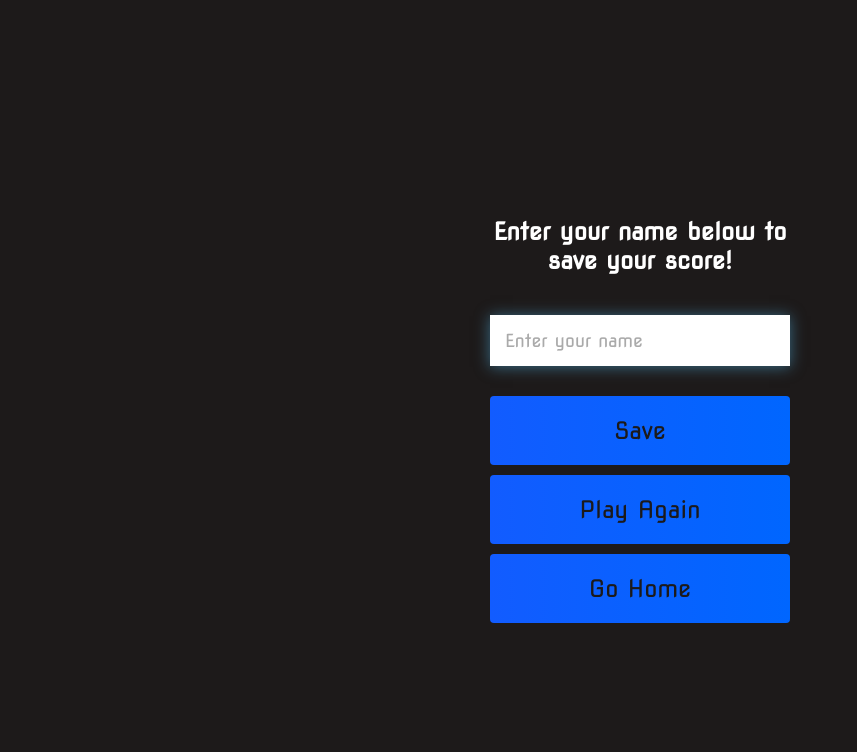
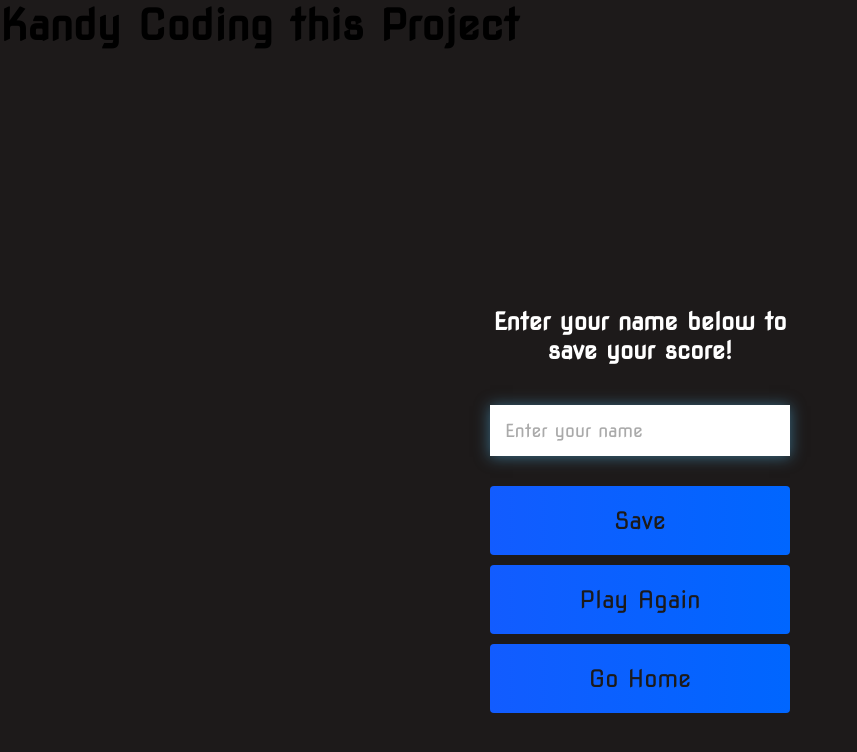
Before and after one commit to DSC-Mount-Kenya-University/simple-quiz-app, a plain HTML site: page end.html in a window 1280 px wide. Shown: the whole page, without its empty margins (0-857 px from the left). Drawn offline with Linux system fonts and the light colour scheme.

Commit message:
added a heading to end.html

```diff
--- a/end.html
+++ b/end.html
@@ -10,6 +10,7 @@
 </head>
 
 <body>
+<h2>Kandy Coding this Project</h2>
   <div class="container">
     <div id="end" class="flex-center flex-column">
       <h1 id="finalScore">0</h1>
```
